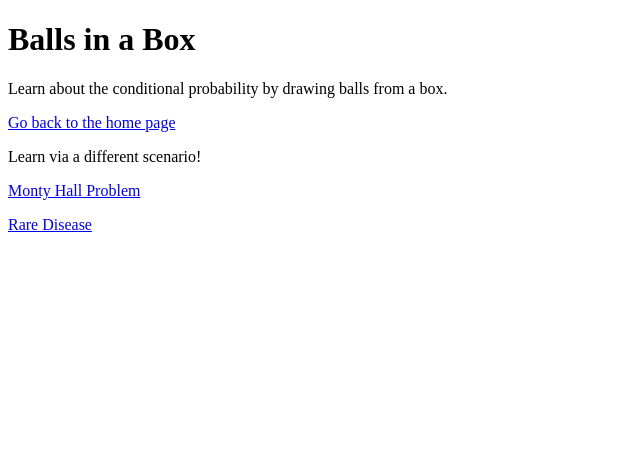
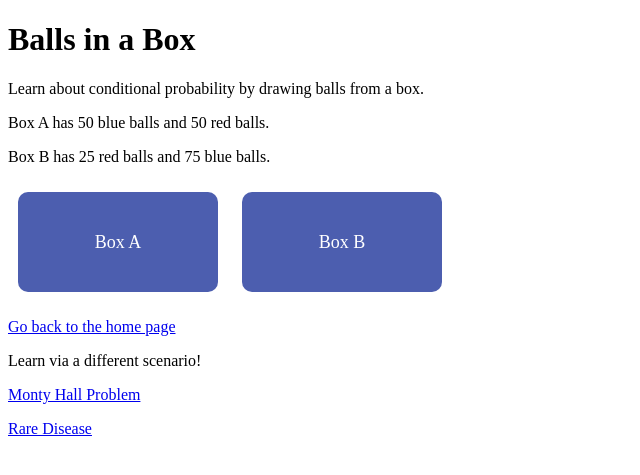
Before and after one commit to UnusualCoderHuman/Bayesian-Theory, a Django app: page /balls-in-box/ in a window 1280 px wide. Shown: the top 475 px of the page, without its empty margins (0-640 px from the left). Run offline with Django 5.2, Linux system fonts and the light colour scheme.

Commit message:
Add boxes with balls

```diff
--- /dev/null
+++ b/bayes_theorem/forms.py
@@ -0,0 +1,18 @@
+from django import forms
+from fractions import Fraction
+
+class BoxInputForm(forms.Form):
+    # CharField to accept fractions
+    user_input = forms.CharField(label="Enter your answer", required=True)
+
+    def clean_user_input(self):
+        # Get the user input
+        user_input = self.cleaned_data.get('user_input')
+
+        try:
+            fraction_value = Fraction(user_input)
+        except ValueError:
+            # Raise a validation error if the input can't be converted into a fraction
+            raise forms.ValidationError("Please enter a valid fraction, e.g., '3/4'.")
+
+        return float(fraction_value)
--- a/bayes_theorem/templates/balls_in_box.html
+++ b/bayes_theorem/templates/balls_in_box.html
@@ -2,10 +2,140 @@
 <html>
 <head>
     <title>Balls in a Box</title>
+    <style>
+        /* Styles for the clickable boxes */
+        .box {
+            width: 200px;
+            height: 100px;
+            background-color: #4c5eaf;
+            color: white;
+            text-align: center;
+            line-height: 100px;
+            font-size: 18px;
+            border-radius: 10px;
+            cursor: pointer;
+            transition: 0.3s;
+            text-decoration: none;
+            display: inline-block;
+            margin: 10px;
+        }
+
+        .box:hover {
+            background-color: #45a049;
+        }
+
+        /* Styles for the content sections (hidden by default) */
+        .content-box {
+            display: none; /* Hidden initially */
+            margin-top: 20px;
+            padding: 10px;
+            border: 1px solid #ccc;
+            border-radius: 5px;
+            width: 300px;
+        }
+
+        .message {
+            font-weight: bold;
+            margin-top: 10px;
+        }
+
+        /* Initially hide the reveal button */
+        #reveal-button-A, #reveal-button-B {
+            display: none;
+        }
+    </style>
 </head>
 <body>
     <h1>Balls in a Box</h1>
-    <p>Learn about the conditional probability by drawing balls from a box.</p>
+    <p>Learn about conditional probability by drawing balls from a box.</p>
+    <p>Box A has 50 blue balls and 50 red balls.</p>
+    <p>Box B has 25 red balls and 75 blue balls.</p>
+
+    <!-- Clickable Boxes -->
+    <a href="#" class="box" onclick="showContent('A'); return false;">Box A</a>
+    <a href="#" class="box" onclick="showContent('B'); return false;">Box B</a>
+
+    <!-- Content for Box A -->
+    <div id="boxA-content" class="content-box">
+        <p>You selected <strong>Box A</strong>. Given we pick a ball at random from this box, what is the probability that it is a blue ball?:</p>
+        <form method="POST" id="boxA-form">
+            {% csrf_token %}
+            <!-- Hidden field to indicate which box -->
+            <input type="hidden" name="box" value="A">
+
+            <!-- Render the form fields using {{ form.as_p }} which automatically adds labels, input fields, and validation errors -->
+            {{ form.as_p }}
+
+            <button type="submit">Submit</button>
+            <!-- Reveal Answer Button (Initially Hidden) -->
+            <button type="button" id="reveal-button-A" onclick="revealAnswer('A')">Reveal Answer</button>
+        </form>
+        <p class="message">{{ message }}</p>
+    </div>
+
+    <!-- Content for Box B -->
+    <div id="boxB-content" class="content-box">
+        <p>You selected <strong>Box B</strong>. Given we pick a ball at random from this box, what is the probability that it is a blue ball?:</p>
+        <form method="POST" id="boxB-form">
+            {% csrf_token %}
+            <!-- Hidden field to indicate which box -->
+            <input type="hidden" name="box" value="B">
+
+            <!-- Render the form fields using {{ form.as_p }} which automatically adds labels, input fields, and validation errors -->
+            {{ form.as_p }}
+
+            <button type="submit">Submit</button>
+            <!-- Reveal Answer Button (Initially Hidden) -->
+            <button type="button" id="reveal-button-B" onclick="revealAnswer('B')">Reveal Answer</button>
+        </form>
+        <p class="message">{{ message }}</p>
+    </div>
+
+    <script>
+        function showContent(box) {
+            // Hide both content boxes
+            document.getElementById("boxA-content").style.display = "none";
+            document.getElementById("boxB-content").style.display = "none";
+            // Show the selected box content
+            var target = document.getElementById("box" + box + "-content");
+            if (target) {
+                target.style.display = "block";
+            }
+        }
+
+        // If the page is reloaded after a POST submission, show the appropriate box.
+        window.onload = function() {
+            var selectedBox = "{{ selected_box }}";
+            if(selectedBox) {
+                showContent(selectedBox);  // Show the selected box based on the box identifier
+                // If the message is present, display the appropriate "Reveal Answer" button
+                if("{{ message }}") {
+                    document.getElementById("reveal-button-" + selectedBox).style.display = "inline-block";
+                }
+            }
+        };
+
+        // Function to reveal the correct answer when the user clicks "Reveal Answer"
+        function revealAnswer(box) {
+            var correctAnswer = box === 'A' ? 0.5 : 2 / 3;
+            alert("The correct answer for Box " + box + " is: " + correctAnswer);
+        }
+
+        // Show "Reveal Answer" button after form submission
+        const formA = document.getElementById('boxA-form');
+        const formB = document.getElementById('boxB-form');
+
+        // After form submission, show the "Reveal Answer" button
+        formA.addEventListener('submit', function() {
+            document.getElementById('reveal-button-A').style.display = 'inline-block';
+        });
+
+        formB.addEventListener('submit', function() {
+            document.getElementById('reveal-button-B').style.display = 'inline-block';
+        });
+    </script>
+
+    <!-- Navigation links -->
     <p><a href="{% url 'home' %}">Go back to the home page</a></p>
     <p>Learn via a different scenario!</p>
     <p><a href="{% url 'monty_hall' %}">Monty Hall Problem</a></p>
--- a/bayes_theorem/views.py
+++ b/bayes_theorem/views.py
@@ -1,11 +1,53 @@
 from django.shortcuts import render
+from .forms import BoxInputForm
+
+def balls_in_box(request):
+    # Define different correct answers for each box.
+    correct_answers = {
+        'A': 0.5,   # Correct answer for Box A
+        'B': 2/3,   # Correct answer for Box B
+    }
+
+    message = ""
+    selected_box = ""  # To know which box content to show on error (if needed)
+    form = BoxInputForm()  # Create a new form instance
+
+    if request.method == "POST":
+        print("POST request reiveved")
+        form = BoxInputForm(request.POST)
+        # Get the hidden box identifier
+        print("Form data:", request.POST)
+        box = request.POST.get('box')
+        selected_box = box  # So that we can ensure the appropriate box content is visible after submission
+
+        if form.is_valid() and box in correct_answers:
+            user_value = form.cleaned_data["user_input"]
+            correct_answer = correct_answers[box]
+            if user_value == correct_answer:
+                message = "✅ That's correct!"
+            else:
+                message = "❌ That's wrong. Try again."
+        else:
+            message = "⚠️ Please enter a valid number."
+
+
+    context = {
+        "form": form,
+        "message": message,
+        "selected_box": selected_box,
+    }
+    return render(request, "balls_in_box.html", context)
+
+
+
+
 
 # Create your views here.
 def home(request):
     return render(request,'home.html')
 
-def balls_in_box(request):
-    return render(request, 'balls_in_box.html')
+# def balls_in_box(request):
+#     return render(request, 'balls_in_box.html')
 
 def monty_hall(request):
     return render(request, 'monty_hall.html')
--- a/probablity/urls.py
+++ b/probablity/urls.py
@@ -18,6 +18,7 @@ from django.contrib import admin
 from django.urls import path
 from bayes_theorem import views
 
+
 urlpatterns = [
     path('admin/', admin.site.urls),
     path('',views.home, name = 'home'),
```
Also changed, not shown: bayes_theorem/templates/partials/clickable_box.html (added, +54 -0 lines), index.html (deleted).
